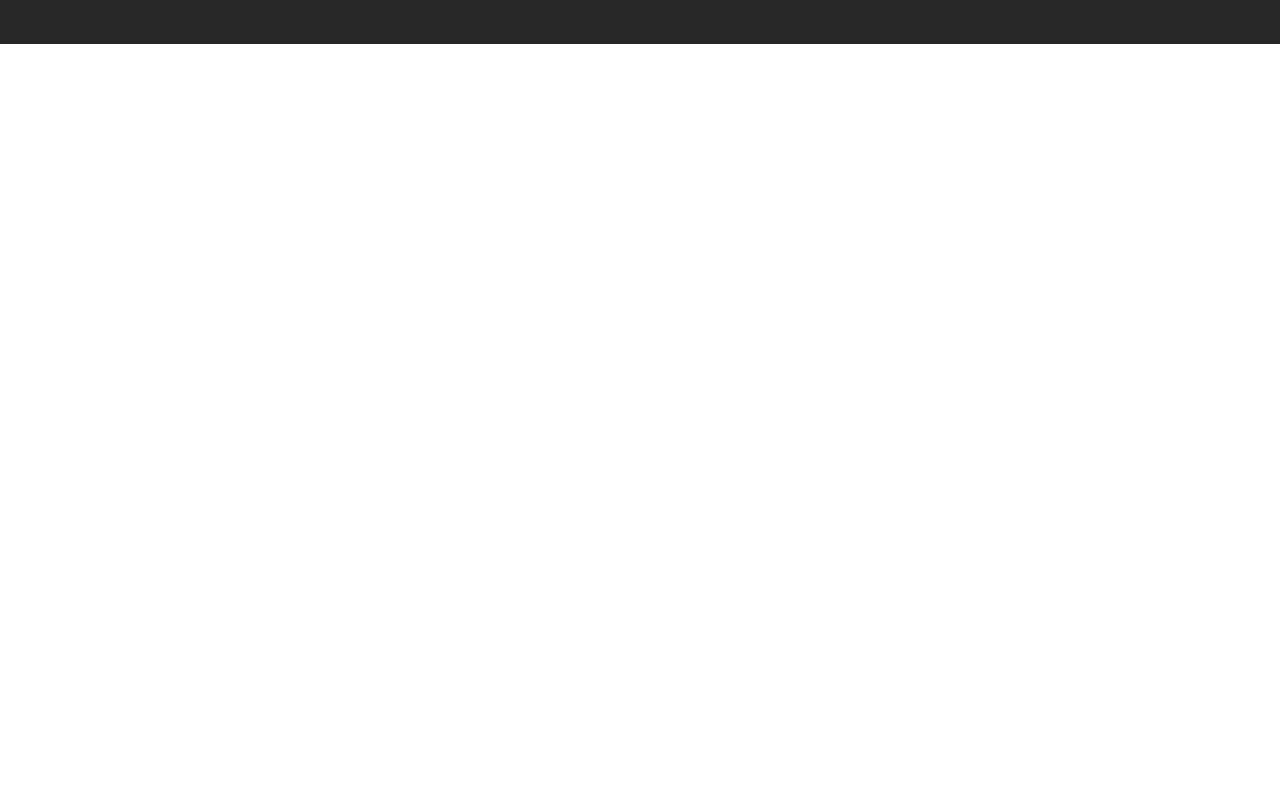
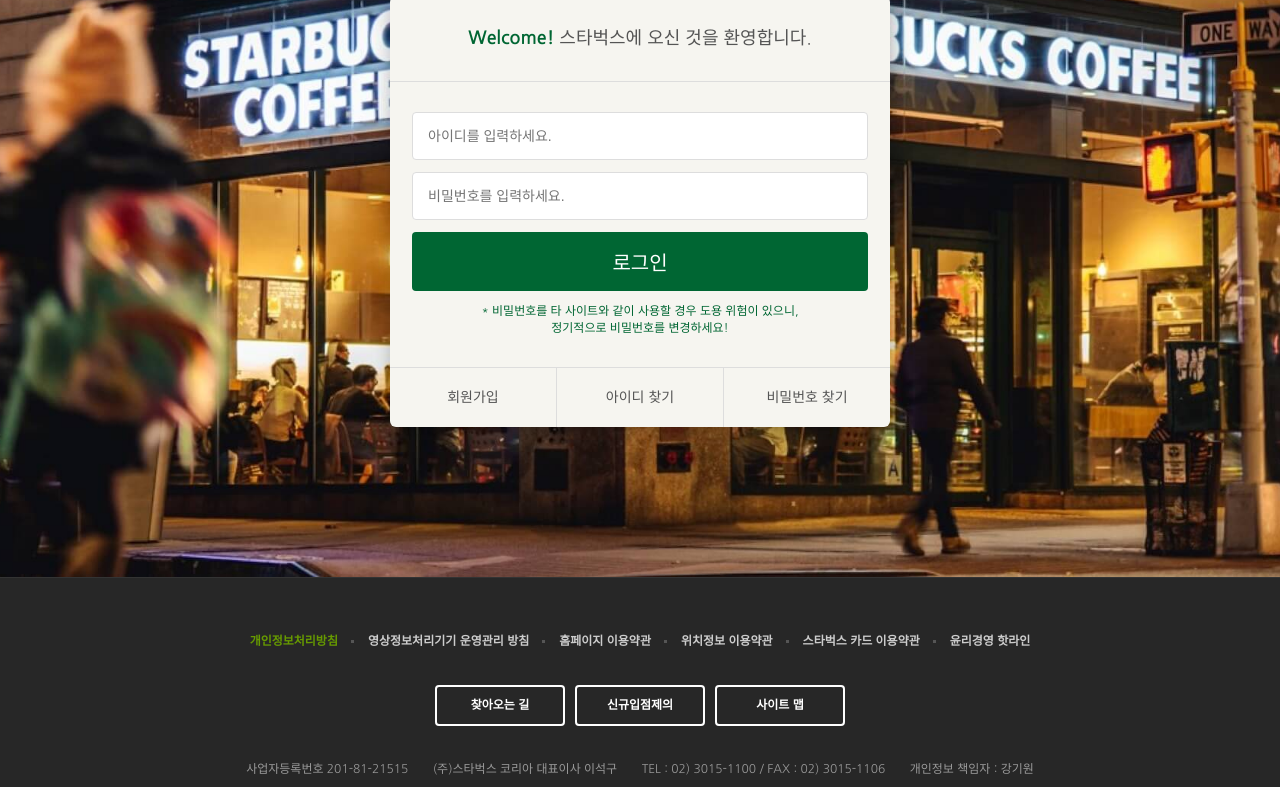
Before and after one commit to Seo-Dongwoo/starbucks, a plain HTML site: page signin/index.html in a window 1280 px wide. Shown: the part 290-1077 px from the top of the page. Before the commit the page ends 800 px from the top, so only its background shows below. Drawn offline with nearby package versions, Linux system fonts and the light colour scheme.

Commit message:
로 그 인 페 이 지 완 성

```diff
--- /dev/null
+++ b/css/signin.css
@@ -0,0 +1,78 @@
+.signin {
+  margin-top: 120px;
+  padding: 100px 0 150px;
+  background-image: url("../iamges/signin_bg.jpg");
+  background-repeat: no-repeat;
+  background-position: center;
+  background-attachment: fixed;
+  background-size: cover;
+}
+.signin h1 {
+  color: #fff;
+  font-size: 30px;
+  font-weight: 700;
+  text-align: center;
+  margin-bottom: 24px;
+}
+.signin__card {
+  width: 500px;
+  margin: 0 auto;
+  border-radius: 6px;
+  background-color: #f6f5f0;
+  box-shadow: 2px 2px 20px rgb(0,0,0,.3);
+  color: #555;
+}
+.signin__card h2 {
+  padding: 30px;
+  font-size: 18px;
+  text-align: center;
+  border-bottom: 1px solid #ddd;
+}
+.signin__card h2 strong {
+  font-weight: 700;
+  color: #006633;
+}
+.signin__card form {
+  padding: 30px 22px;
+}
+.signin__card form input {
+  width: 100%;
+  margin-bottom: 12px;
+  padding: 15px;
+  border: 1px solid #ddd;
+  border-radius: 4px;
+  outline: none;
+  box-sizing: border-box;
+  font-size: 14px;
+}
+.signin__card form [type="submit"] {
+  background-color: #006633;
+  border: none;
+  color: #fff;
+  font-size: 20px;
+  cursor: pointer;
+}
+.signin__card form p {
+  font-size: 12px;
+  color: #006633;
+  text-align: center;
+}
+.signin__card .actions {
+  display: flex;
+  border-top: 1px solid #ddd;
+}
+.signin__card .actions a {
+  flex-grow: 1;
+  flex-basis: 0;
+  text-align: center;
+  padding: 20px;
+  color: #555;
+  font-size: 14px;
+  border-right: 1px solid #ddd;
+}
+.signin__card .actions a:last-child {
+  border-right: none;
+}
+.signin__card .actions a:hover {
+  text-decoration: underline;
+}
--- a/signin/index.html
+++ b/signin/index.html
@@ -27,6 +27,7 @@
   <link href="https://fonts.googleapis.com/css2?family=Nanum+Gothic:wght@400;700&display=swap" rel="stylesheet">
   <link rel="stylesheet" href="https://fonts.googleapis.com/icon?family=Material+Icons">
   <link rel="stylesheet" href="../css/common.css" />
+  <link rel="stylesheet" href="../css/signin.css">
 
   <script defer src="../js/common.js"></script>
 </head>
@@ -368,7 +369,28 @@
   </header>
 
 
-  <section class="signin"></section>
+  <section class="signin">
+    <h1>로그인</h1>
+    <div class="signin__card">
+      <h2>
+        <strong>Welcome!</strong> 스타벅스에 오신 것을 환영합니다.
+      </h2>
+      <form>
+        <input type="text" placeholder="아이디를 입력하세요." />
+        <input type="password" placeholder="비밀번호를 입력하세요." />
+        <input type="submit" value="로그인" />
+        <p>
+          * 비밀번호를 타 사이트와 같이 사용할 경우 도용 위험이 있으니,<br />
+          정기적으로 비밀번호를 변경하세요!
+        </p>
+      </form>
+      <div class="actions">
+        <a href="javascript:void(0)">회원가입</a>
+        <a href="javascript:void(0)">아이디 찾기</a>
+        <a href="javascript:void(0)">비밀번호 찾기</a>
+      </div>
+    </div>
+  </section>
 
    <!-- FOOTER -->
    <footer>
```
